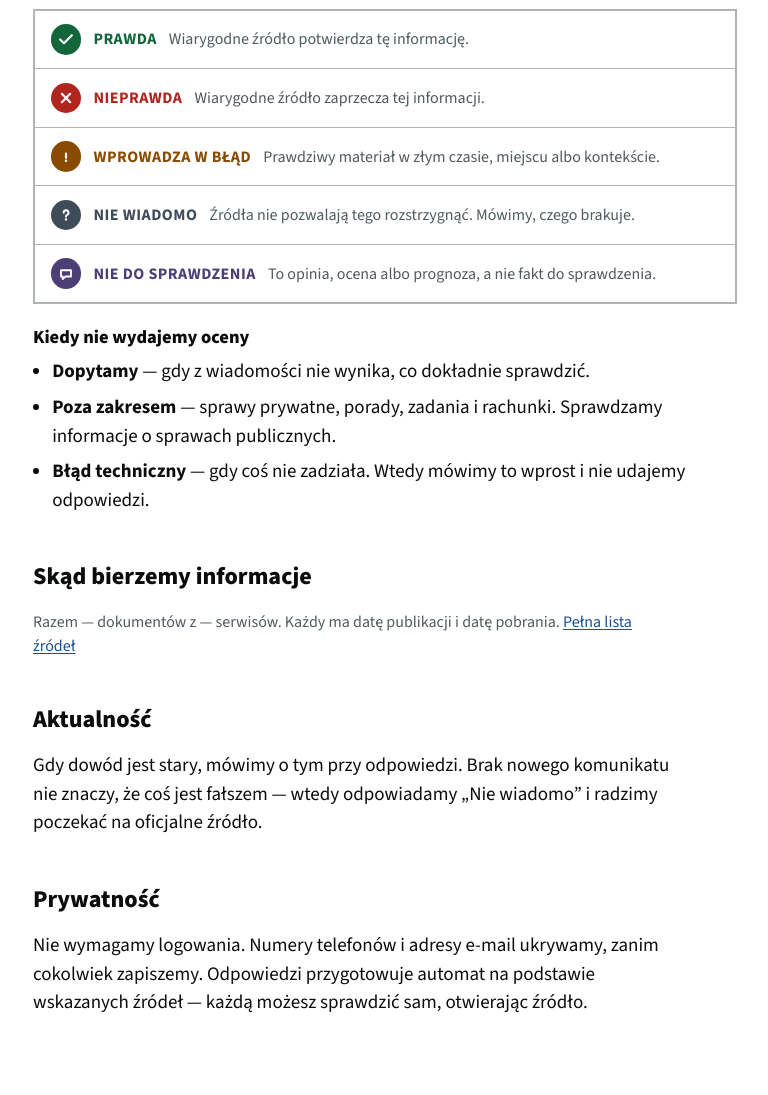
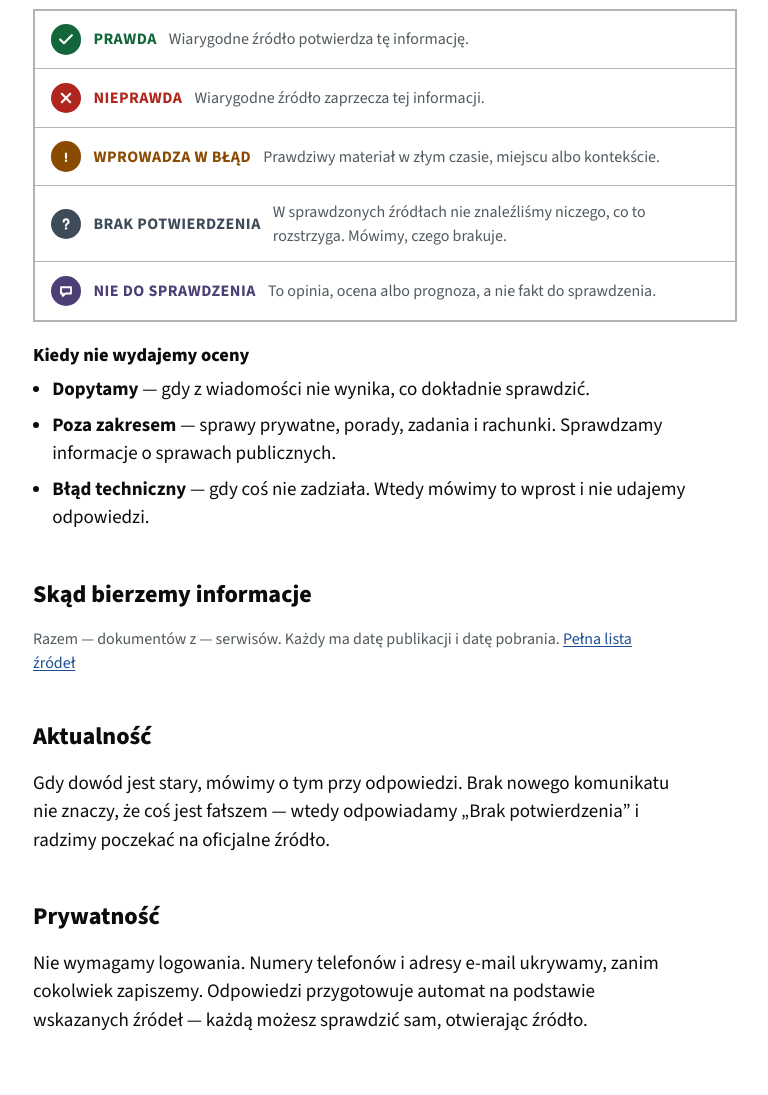
Before and after one commit to KonradKrol/prawdowid-hacknation, a FastAPI app: page /jak-to-dziala in a window 1280 px wide. Shown: the part 731-1826 px from the top of the page, without its empty margins (255-1023 px from the left). Run offline with FastAPI, Linux system fonts and the light colour scheme; parts of the project's set-up code (start-up, migrations or seed data) failed here and were passed over.

Commit message:
Rename "Nie wiadomo" verdict label to "Brak potwierdzenia"
The insufficient-evidence label now says what actually happened: the
checked sources contain nothing that settles the claim. Updated the
how-it-works page and pitch text to match.

Co-Authored-By: Claude Opus 5.5 <noreply@anthropic.com>

```diff
--- a/app/core/result.py
+++ b/app/core/result.py
@@ -169,7 +169,7 @@ def normalize(draft, sources, item_id, question, canary):
     expected = {"confirmed": {"supports"}, "false": {"refutes"}, "misleading": {"context", "refutes"}}
     if draft.kind == "answer":
         answer = next((row.published_on for row in evidence if row.field == "published_on"), answer)
-        # Krótka odpowiedź z liczbą bez pokrycia nie przechodzi — lepiej „Nie wiadomo” niż zmyślona liczba.
+        # Krótka odpowiedź z liczbą bez pokrycia nie przechodzi — lepiej „Brak potwierdzenia” niż zmyślona liczba.
         valid = draft.label is None and bool(answer) and "supports" in stances and not unsupported(answer, allowed)
     else:
         valid = bool(stances & expected.get(draft.label, set()))
--- a/app/templates/jak_to_dziala.html
+++ b/app/templates/jak_to_dziala.html
@@ -55,7 +55,7 @@
 
   <section class="home__section" aria-labelledby="fresh-title">
     <h2 id="fresh-title" class="home__h2">Aktualność</h2>
-    <p>Gdy dowód jest stary, mówimy o tym przy odpowiedzi. Brak nowego komunikatu nie znaczy, że coś jest fałszem — wtedy odpowiadamy „Nie wiadomo” i radzimy poczekać na oficjalne źródło.</p>
+    <p>Gdy dowód jest stary, mówimy o tym przy odpowiedzi. Brak nowego komunikatu nie znaczy, że coś jest fałszem — wtedy odpowiadamy „Brak potwierdzenia” i radzimy poczekać na oficjalne źródło.</p>
   </section>
 
   <section class="home__section" aria-labelledby="priv-title">
--- a/app/web/i18n.py
+++ b/app/web/i18n.py
@@ -9,7 +9,7 @@ LABELS = {
         "misleading": {"name": "Wprowadzające w błąd", "icon": "alert", "tone": "mislead",
                        "hint": "Prawdziwy materiał w złym czasie, miejscu albo kontekście."},
         "insufficient_evidence": {"name": "Brak wystarczających dowodów", "icon": "question", "tone": "nei",
-                                  "hint": "Źródła nie pozwalają tego rozstrzygnąć. Mówimy, czego brakuje."},
+                                  "hint": "W sprawdzonych źródłach nie znaleźliśmy niczego, co to rozstrzyga. Mówimy, czego brakuje."},
         "not_verifiable": {"name": "Nie podlega weryfikacji", "icon": "speech", "tone": "nv",
                            "hint": "To opinia, ocena albo prognoza, a nie fakt do sprawdzenia."},
         "answer": {"name": "Odpowiedź", "icon": "info", "tone": "answer",
@@ -20,7 +20,7 @@ LABELS = {
 # Proste słowa dla obywatela; oficjalna klasa briefu jest w szczegółach oceny.
 PLAIN = {
     "pl": {"confirmed": "Prawda", "false": "Nieprawda", "misleading": "Wprowadza w błąd",
-           "insufficient_evidence": "Nie wiadomo", "not_verifiable": "Nie do sprawdzenia", "answer": "Odpowiedź"}
+           "insufficient_evidence": "Brak potwierdzenia", "not_verifiable": "Nie do sprawdzenia", "answer": "Odpowiedź"}
 }
 
 STATUSES = {
--- a/docs/pitch/index.html
+++ b/docs/pitch/index.html
@@ -67,7 +67,7 @@ table { font-size: 28px; color: var(--ink); width: 100%; }
 <div class="col" style="gap:40px;">
 <p class="eyebrow">HackNation 2026 · zadanie MSZ</p>
 <h1 class="cover-title rise">Prawdoskop</h1>
-<p class="cover-lead rise d1">Sprawdź wiadomość, zanim ją przekażesz. Każda odpowiedź ma cytat ze źródła urzędowego albo uczciwe „nie wiadomo” z opisem brakującego dowodu.</p>
+<p class="cover-lead rise d1">Sprawdź wiadomość, zanim ją przekażesz. Każda odpowiedź ma cytat ze źródła urzędowego albo uczciwe „brak potwierdzenia” z opisem brakującego dowodu.</p>
 <div><p class="pill rise d2">Działa: WWW i WhatsApp, 513 źródeł, import IMGW na żywo</p></div>
 </div>
 <img class="shot rise d2" src="img/s_home.png" alt="Ekran startowy Prawdoskopu na telefonie: pole do wklejenia wiadomości i przycisk Sprawdź" style="width:400px; height:820px; object-fit:contain;">
@@ -94,7 +94,7 @@ table { font-size: 28px; color: var(--ink); width: 100%; }
 <h2>Prosty jak aplikacja publiczna: wklej, przeczytaj, sprawdź</h2>
 <div class="steps">
 <div class="step rise"><p class="num">1</p><p class="text">Wkleja wiadomość z SMS-a, Messengera albo WhatsAppa. Bez konta i bez instalacji.</p></div>
-<div class="step rise d1"><p class="num">2</p><p class="text">Dostaje werdykt prostymi słowami: Prawda, Nieprawda, Wprowadza w błąd, Nie wiadomo.</p></div>
+<div class="step rise d1"><p class="num">2</p><p class="text">Dostaje werdykt prostymi słowami: Prawda, Nieprawda, Wprowadza w błąd, Brak potwierdzenia.</p></div>
 <div class="step rise d2"><p class="num">3</p><p class="text">Widzi dosłowny cytat, wydawcę, datę i link. Każdą ocenę sprawdzi sam.</p></div>
 </div>
 <div class="chips"><p class="chip">Ten sam silnik w WWW i WhatsApp</p><p class="chip">Większy tekst i kontrast</p><p class="chip">Czytanie na głos</p></div>
--- a/docs/pitch/slides/cover.html
+++ b/docs/pitch/slides/cover.html
@@ -4,7 +4,7 @@
 <div class="col" style="gap:40px;">
 <p class="eyebrow">HackNation 2026 · zadanie MSZ</p>
 <h1 class="cover-title rise">Prawdoskop</h1>
-<p class="cover-lead rise d1">Sprawdź wiadomość, zanim ją przekażesz. Każda odpowiedź ma cytat ze źródła urzędowego albo uczciwe „nie wiadomo” z opisem brakującego dowodu.</p>
+<p class="cover-lead rise d1">Sprawdź wiadomość, zanim ją przekażesz. Każda odpowiedź ma cytat ze źródła urzędowego albo uczciwe „brak potwierdzenia” z opisem brakującego dowodu.</p>
 <div><p class="pill rise d2">Działa: WWW i WhatsApp, 513 źródeł, import IMGW na żywo</p></div>
 </div>
 <img class="shot rise d2" src="img/s_home.png" alt="Ekran startowy Prawdoskopu na telefonie: pole do wklejenia wiadomości i przycisk Sprawdź" style="width:400px; height:820px; object-fit:contain;">
--- a/docs/pitch/slides/obywatel.html
+++ b/docs/pitch/slides/obywatel.html
@@ -5,7 +5,7 @@
 <h2>Prosty jak aplikacja publiczna: wklej, przeczytaj, sprawdź</h2>
 <div class="steps">
 <div class="step rise"><p class="num">1</p><p class="text">Wkleja wiadomość z SMS-a, Messengera albo WhatsAppa. Bez konta i bez instalacji.</p></div>
-<div class="step rise d1"><p class="num">2</p><p class="text">Dostaje werdykt prostymi słowami: Prawda, Nieprawda, Wprowadza w błąd, Nie wiadomo.</p></div>
+<div class="step rise d1"><p class="num">2</p><p class="text">Dostaje werdykt prostymi słowami: Prawda, Nieprawda, Wprowadza w błąd, Brak potwierdzenia.</p></div>
 <div class="step rise d2"><p class="num">3</p><p class="text">Widzi dosłowny cytat, wydawcę, datę i link. Każdą ocenę sprawdzi sam.</p></div>
 </div>
 <div class="chips"><p class="chip">Ten sam silnik w WWW i WhatsApp</p><p class="chip">Większy tekst i kontrast</p><p class="chip">Czytanie na głos</p></div>
```
